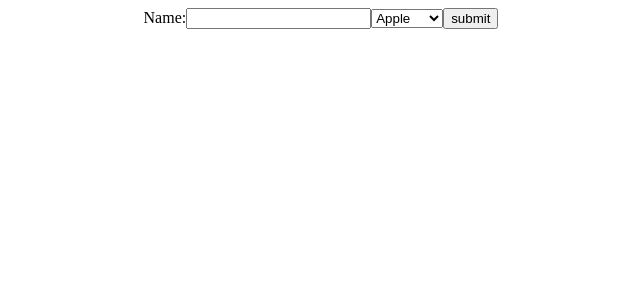
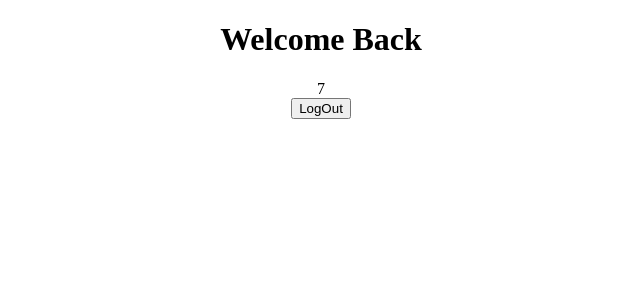
Before and after one commit to afshin4460/React-Js-with-reactapp.ir, a React (Create React App) app: page / in a window 1280 px wide. Shown: the top 300 px of the page, without its empty margins (319-959 px from the left). Built offline with nearby package versions, Linux system fonts and the light colour scheme.

Commit message:
life cycle in react. very important

```diff
--- a/src/App.jsx
+++ b/src/App.jsx
@@ -2,10 +2,11 @@ import React, {useState} from 'react';
 import './App.css';
 //import Website from './components/webstie';
 //import Counter from './components/counter/counter';
-//import Greeting from './components/greeting';
+import Greeting from './components/greeting';
 //import MailBox from './components/mailBox';
 //import NumberList from './components/numberList';
-import NameForm from './components/forms/nameForm';
+//import NameForm from './components/forms/nameForm';
+import StopWatcher from './components/stopWatcher';
 
 function App() {
 
@@ -20,10 +21,10 @@ function App() {
   const handleToggleClick = () => {
     setIsToggleOn(!isToggleOn);
   }; */
-  /* const [isLogedIn, setIsLogedIn] = useState(true);
+  const [isLogedIn, setIsLogedIn] = useState(true);
   const handleLoginClick = () => {
     setIsLogedIn(!isLogedIn);
-  }; */
+  };
   /* const messages = ['React', 'RReact', 'RRReact']; */
 
   return (
@@ -37,7 +38,10 @@ function App() {
       <button onClick={handleLoginClick}>{isLogedIn ? 'LogOut' : 'LogIn'}</button> */}
       {/* <MailBox unreadMessage={messages} /> */}
       {/* <NumberList /> */}
-      <NameForm />
+      {/* <NameForm /> */}
+      <Greeting isLoggedIn={isLogedIn} />
+      {isLogedIn ? <StopWatcher /> : null}
+      <button onClick={handleLoginClick}>{isLogedIn ? 'LogOut' : 'LogIn'}</button>
     </div>
   );
 }
--- a/src/components/greeting.jsx
+++ b/src/components/greeting.jsx
@@ -1,6 +1,10 @@
-import React from 'react';
+import React, {useEffect} from 'react';
 
 function Greeting(props) {
+    useEffect(() => {
+        console.log('Greeting Updated');
+    }, [props.isLoggedIn]);
+
     const UserGreeting = () => {return <h1>Welcome Back</h1>};
     const GuestGreeting = () => {return <h1>Please Sign Up</h1>};
     let text = <GuestGreeting />;
@@ -14,4 +18,4 @@ function Greeting(props) {
     );
 }
 
-export default Greeting;
+export default React.memo(Greeting);
--- /dev/null
+++ b/src/components/stopWatcher.jsx
@@ -0,0 +1,25 @@
+import React, {useState, useEffect} from 'react';
+
+function StopWatcher() {
+    const [stopWatch, setStopWatch] = useState(0);
+    useEffect(() => {
+        console.log('component DidMount');
+    }, [])
+    const stopWatchHandler = () => {
+        setStopWatch(stopWatch + 1);
+    };
+    useEffect(() => {
+        console.log('component DidUpdate');
+        let id = setInterval(stopWatchHandler, 1000);
+        return () => {        // Very Very Important!
+            clearInterval(id);
+        };
+    })
+    return (
+        <div>
+            {stopWatch}
+        </div>
+    );
+}
+
+export default StopWatcher;
```
